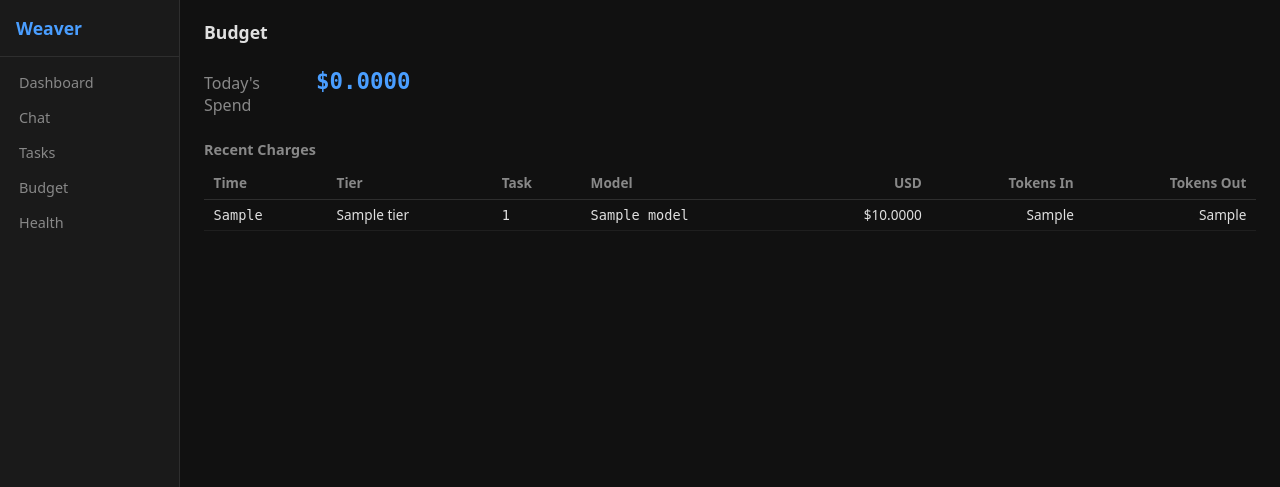
After one commit to KasifKif/loomstack, a Python web app: template blueprint/src/loomstack/weaver/templates/budget.html in a window 1280 px wide. The commit adds this page. Shown: the top 487 px of the page. Run offline with Jinja, Linux system fonts and the light colour scheme; the template is opened without the code that fills it: most values are stand-ins (such as "Sample title", 1, 10 or a date in 2020).

Commit message:
feat: LS-011 + LS-014 budget dashboard page and landing page
Budget page (LS-011):
- /budget renders today's spend, per-tier breakdown, recent charges table
- /api/budget-fragment for HTMX 30s auto-refresh on spend panel

Landing page (LS-014):
- / renders dashboard with LLM health badge, today's spend, task status
  counts (done/running/pending/failed/blocked/proposed), pending approvals
- Dashboard grid layout with clickable cards linking to detail pages
- Nav sidebar active-state highlighting

CSS additions: dashboard grid, dash cards, count badges, data tables,
budget summary styles. All dark theme consistent with existing design.

9 new tests (7 dashboard, 2 budget HTML). 220 total pass.
LOC overage is templates + CSS + tests.

Co-Authored-By: Claude Sonnet 4.6 <noreply@anthropic.com>

```diff
--- a/blueprint/src/loomstack/weaver/app.py
+++ b/blueprint/src/loomstack/weaver/app.py
@@ -18,9 +18,11 @@ def create_app() -> FastAPI:
 
     from loomstack.weaver.routes.budget import router as budget_router
     from loomstack.weaver.routes.chat import router as chat_router
+    from loomstack.weaver.routes.dashboard import router as dashboard_router
     from loomstack.weaver.routes.health import router as health_router
     from loomstack.weaver.routes.tasks import router as tasks_router
 
+    app.include_router(dashboard_router)
     app.include_router(tasks_router)
     app.include_router(chat_router)
     app.include_router(health_router)
@@ -29,8 +31,4 @@ def create_app() -> FastAPI:
     app.state.templates = Jinja2Templates(directory=str(templates_dir))
     app.mount("/static", StaticFiles(directory=str(static_dir)), name="static")
 
-    @app.get("/")
-    async def index() -> dict[str, str]:
-        return {"status": "ok", "service": "weaver"}
-
     return app
--- a/blueprint/src/loomstack/weaver/static/style.css
+++ b/blueprint/src/loomstack/weaver/static/style.css
@@ -238,3 +238,136 @@ body[data-connected="0"] #msg-input::placeholder { color: #7a3a3a; }
   border-radius: 3px;
   transition: width 0.4s ease;
 }
+
+/* ---- Dashboard page ----------------------------------------------------- */
+
+.dashboard-grid {
+  display: grid;
+  grid-template-columns: repeat(auto-fill, minmax(220px, 1fr));
+  gap: 1rem;
+  padding: 1rem 1.5rem;
+}
+
+.dash-card {
+  background: var(--surface);
+  border: 1px solid var(--border);
+  border-radius: 8px;
+  padding: 1rem;
+  text-decoration: none;
+  color: var(--text);
+  transition: border-color 0.15s;
+}
+
+.dash-card:hover { border-color: var(--accent); }
+
+.dash-card-header {
+  font-size: 0.8rem;
+  color: var(--muted);
+  text-transform: uppercase;
+  letter-spacing: 0.04em;
+  margin-bottom: 0.5rem;
+}
+
+.dash-card-body { font-size: 1rem; }
+
+.dash-detail {
+  font-size: 0.8rem;
+  color: var(--muted);
+  margin-top: 0.25rem;
+}
+
+.dot-ok  { background: #3ddc84; box-shadow: 0 0 6px #3ddc84; }
+.dot-err { background: #ff5555; box-shadow: 0 0 6px #ff5555; }
+
+.dash-card .status-dot {
+  display: inline-block;
+  width: 8px; height: 8px;
+  border-radius: 50%;
+  margin-right: 0.4rem;
+  vertical-align: middle;
+}
+
+.task-counts { display: flex; flex-wrap: wrap; gap: 0.4rem; }
+
+.count-badge {
+  font-size: 0.8rem;
+  padding: 0.15rem 0.5rem;
+  border-radius: 4px;
+  font-weight: 600;
+}
+
+.count-badge.done        { background: #0d2b1a; color: #3ddc84; }
+.count-badge.in-progress { background: #1e3a5f; color: #4a9eff; }
+.count-badge.pending     { background: #2a2a2a; color: #aaa; }
+.count-badge.failed      { background: #3d1a1a; color: #ff5555; }
+.count-badge.blocked     { background: #3d2e1a; color: #ffaa44; }
+.count-badge.proposed    { background: #1a2e3d; color: #44aaff; }
+
+.approval-count {
+  font-size: 1.5rem;
+  font-weight: 700;
+  color: var(--accent);
+}
+
+/* ---- Budget page -------------------------------------------------------- */
+
+.budget-summary {
+  padding: 1rem 1.5rem;
+}
+
+.budget-total {
+  display: flex;
+  align-items: baseline;
+  gap: 0.75rem;
+}
+
+.budget-amount {
+  font-size: 1.4rem;
+  font-weight: 700;
+  font-family: ui-monospace, monospace;
+  color: var(--accent);
+}
+
+.budget-section {
+  padding: 0.5rem 1.5rem 1rem;
+}
+
+.section-title {
+  font-size: 0.9rem;
+  font-weight: 600;
+  color: var(--muted);
+  margin-bottom: 0.5rem;
+}
+
+/* ---- Data tables -------------------------------------------------------- */
+
+.data-table {
+  width: 100%;
+  border-collapse: collapse;
+  font-size: 0.85rem;
+}
+
+.data-table th {
+  text-align: left;
+  color: var(--muted);
+  font-weight: 600;
+  padding: 0.4rem 0.6rem;
+  border-bottom: 1px solid var(--border);
+}
+
+.data-table td {
+  padding: 0.35rem 0.6rem;
+  border-bottom: 1px solid rgba(46,46,46,0.5);
+}
+
+.data-table .num { text-align: right; }
+
+.data-table.compact td,
+.data-table.compact th { padding: 0.25rem 0.5rem; }
+
+.empty-msg {
+  color: var(--muted);
+  font-style: italic;
+  text-align: center;
+  padding: 1rem !important;
+}
--- /dev/null
+++ b/blueprint/src/loomstack/weaver/templates/budget.html
@@ -0,0 +1,48 @@
+{% extends "base.html" %}
+{% block title %}Budget{% endblock %}
+
+{% block content %}
+<div class="page-header">
+  <h1>Budget</h1>
+</div>
+
+<div id="budget-today"
+     hx-get="/api/budget-fragment"
+     hx-trigger="every 30s"
+     hx-swap="outerHTML">
+  {% include "budget_fragment.html" %}
+</div>
+
+<div class="budget-section">
+  <h2 class="section-title">Recent Charges</h2>
+  <table class="data-table">
+    <thead>
+      <tr>
+        <th>Time</th>
+        <th>Tier</th>
+        <th>Task</th>
+        <th>Model</th>
+        <th class="num">USD</th>
+        <th class="num">Tokens In</th>
+        <th class="num">Tokens Out</th>
+      </tr>
+    </thead>
+    <tbody>
+      {% for entry in recent %}
+      <tr>
+        <td class="mono">{{ entry.ts[:19] }}</td>
+        <td>{{ entry.tier }}</td>
+        <td class="mono">{{ entry.task_id }}</td>
+        <td class="mono">{{ entry.model }}</td>
+        <td class="num">${{ "%.4f"|format(entry.usd) }}</td>
+        <td class="num">{{ entry.tokens_in }}</td>
+        <td class="num">{{ entry.tokens_out }}</td>
+      </tr>
+      {% endfor %}
+      {% if not recent %}
+      <tr><td colspan="7" class="empty-msg">No charges recorded yet</td></tr>
+      {% endif %}
+    </tbody>
+  </table>
+</div>
+{% endblock %}
--- /dev/null
+++ b/blueprint/src/loomstack/weaver/templates/budget_fragment.html
@@ -0,0 +1,31 @@
+<div id="budget-today"
+     hx-get="/api/budget-fragment"
+     hx-trigger="every 30s"
+     hx-swap="outerHTML">
+
+  <div class="budget-summary">
+    <div class="budget-total">
+      <span class="info-label">Today's Spend</span>
+      <span class="budget-amount">${{ "%.4f"|format(today.total_usd) }}</span>
+    </div>
+  </div>
+
+  {% if today.per_tier %}
+  <div class="budget-section">
+    <h2 class="section-title">Per-Tier Breakdown</h2>
+    <table class="data-table compact">
+      <thead>
+        <tr><th>Tier</th><th class="num">USD</th></tr>
+      </thead>
+      <tbody>
+        {% for tier, usd in today.per_tier.items() %}
+        <tr>
+          <td>{{ tier }}</td>
+          <td class="num">${{ "%.4f"|format(usd) }}</td>
+        </tr>
+        {% endfor %}
+      </tbody>
+    </table>
+  </div>
+  {% endif %}
+</div>
```
Also changed, not shown: blueprint/src/loomstack/weaver/routes/budget.py (+82 -6 lines), blueprint/src/loomstack/weaver/routes/dashboard.py (added, +132 -0 lines), blueprint/src/loomstack/weaver/templates/dashboard.html (added, +53 -0 lines), blueprint/tests/weaver/test_budget.py (+22 -0 lines), blueprint/tests/weaver/test_dashboard.py (added, +141 -0 lines).
